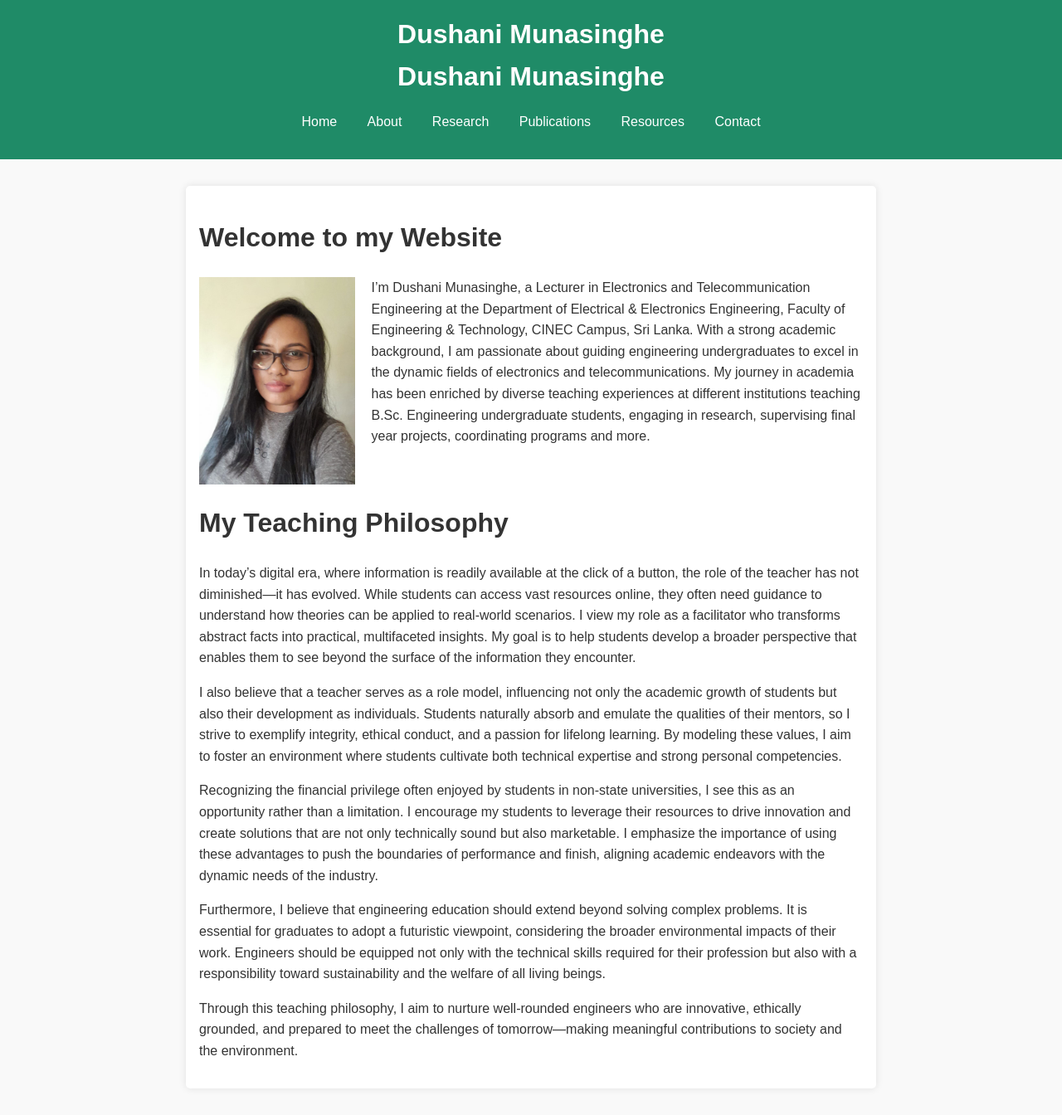
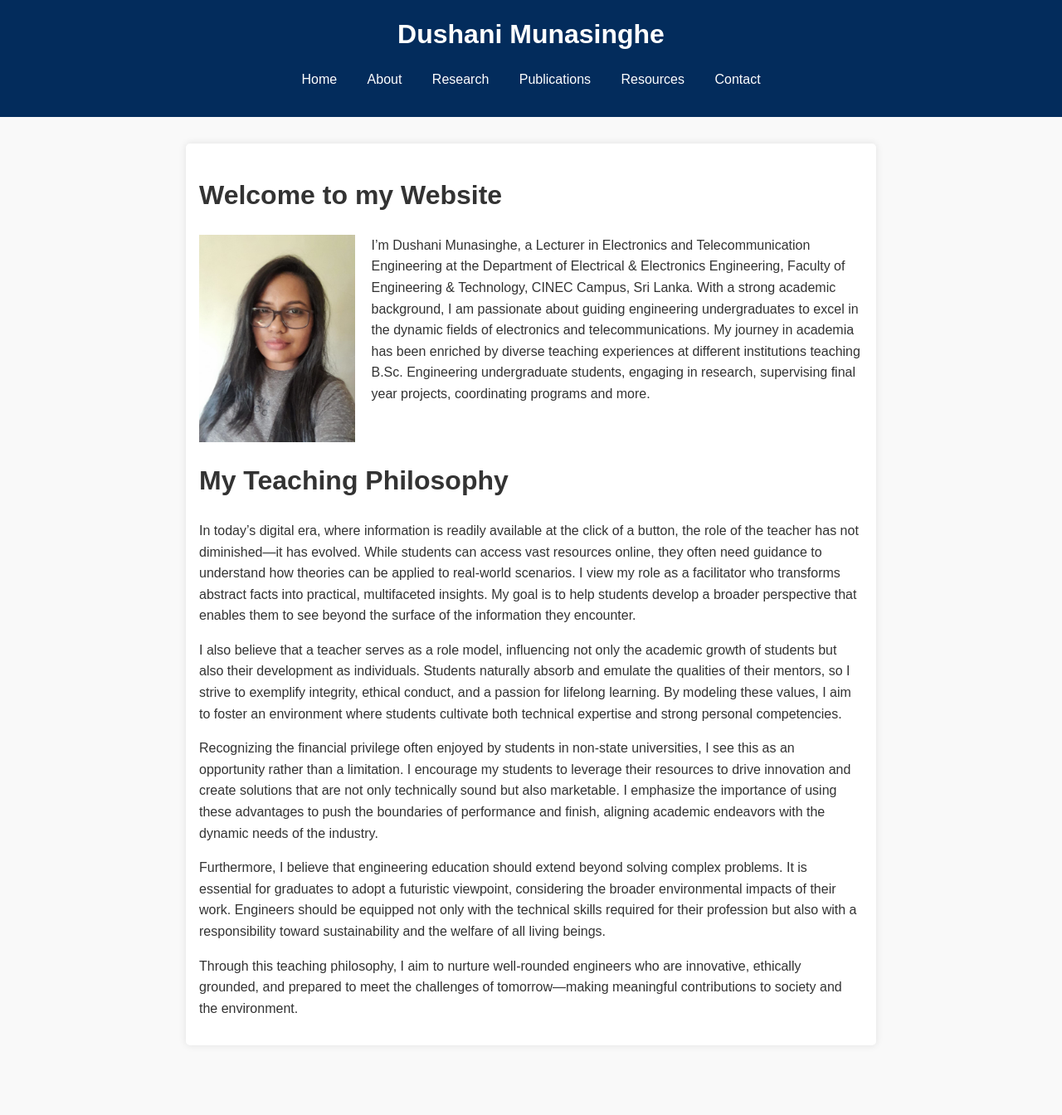
Before and after one commit to dushanimunasinghe/dushanimunasinghe.github.io, a Jekyll site: the page built from index.md, in a window 1280 px wide. Shown: the whole page at 83% size. Built offline with Jekyll 4.4.1, drawn with Linux system fonts in a browser that asks for light colours; after the commit the page ends 1292 px from its top, so only the background shows below that.

Commit message:
Update default.html

```diff
--- a/_layouts/default.html
+++ b/_layouts/default.html
@@ -1,3 +1,4 @@
+
 <!DOCTYPE html>
 <html lang="en">
 <head>
@@ -7,9 +8,8 @@
     <link rel="stylesheet" href="/style.css">
 </head>
 <body>
-    <header style="background-color: #1f8b67; color: #fff;">
+    <header style="background-color: #032c5c; color: #fff;">
         <h1 style="color: #fff;">{{ site.title }}</h1>
-        <h1>{{ site.title }}</h1>
         <nav>
             <a href="/index.html">Home</a>
             <a href="/profile.html">About</a>
```
